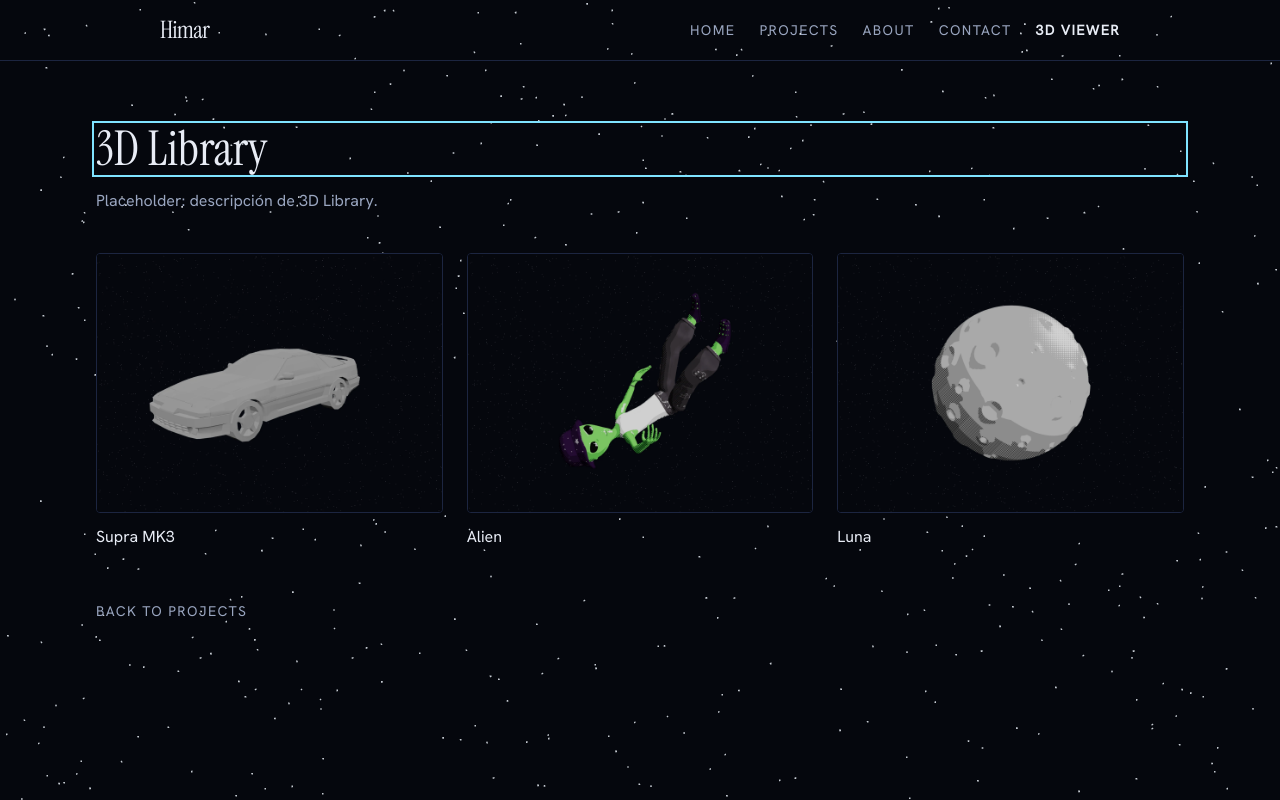
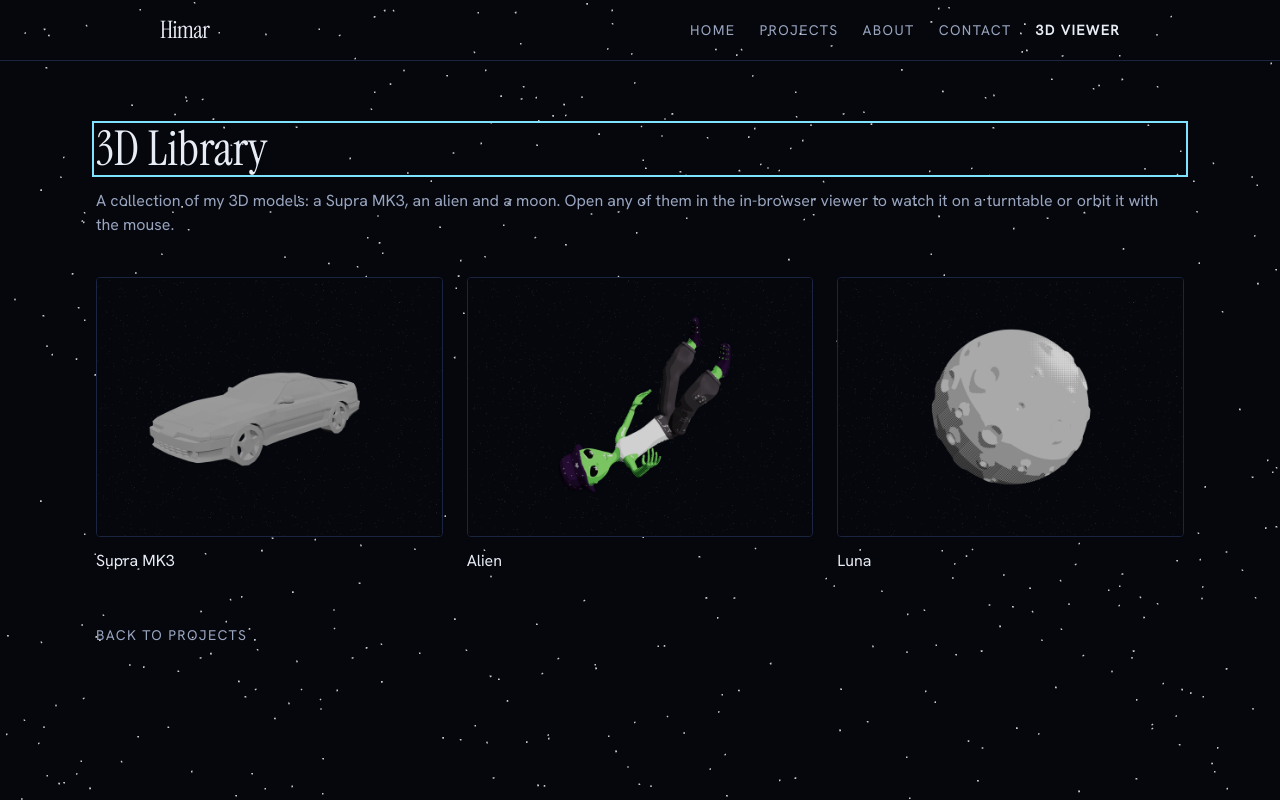
Before and after one commit to Himarr/3d-portfolio, a React (Vite) app: page /projects/3d-library in a window 1280 px wide. Built offline with nearby package versions, Linux system fonts and the light colour scheme.

Commit message:
fix(3d-library): sustituye el placeholder de la descripción de 3D Library
Co-Authored-By: Claude Opus 5.5 <noreply@anthropic.com>

```diff
--- a/src/data/projects.js
+++ b/src/data/projects.js
@@ -184,7 +184,8 @@ export const projects = [
     slug: "3d-library",
     title: "3D Library",
     type: "library",
-    description: "Placeholder: descripción de 3D Library.",
+    description:
+      "A collection of my 3D models: a Supra MK3, an alien and a moon. Open any of them in the in-browser viewer to watch it on a turntable or orbit it with the mouse.",
     // Provenance: own work (screenshot of the 3D viewer in &capture mode, Supra MK3)
     image: {
       src: libraryCover,
```
